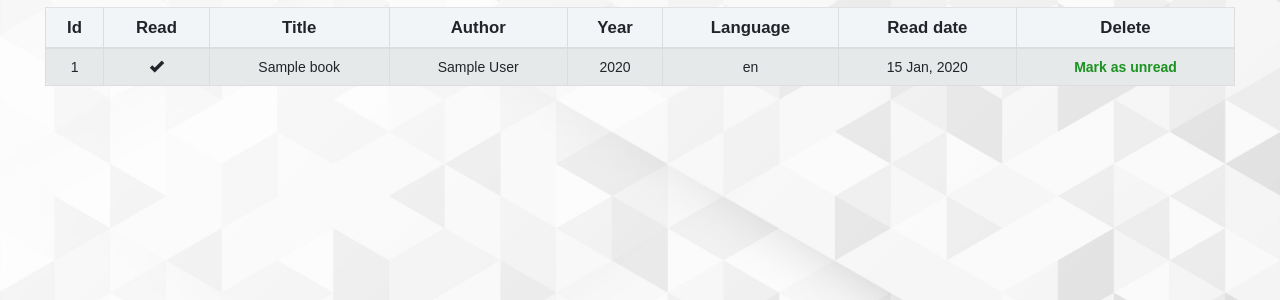
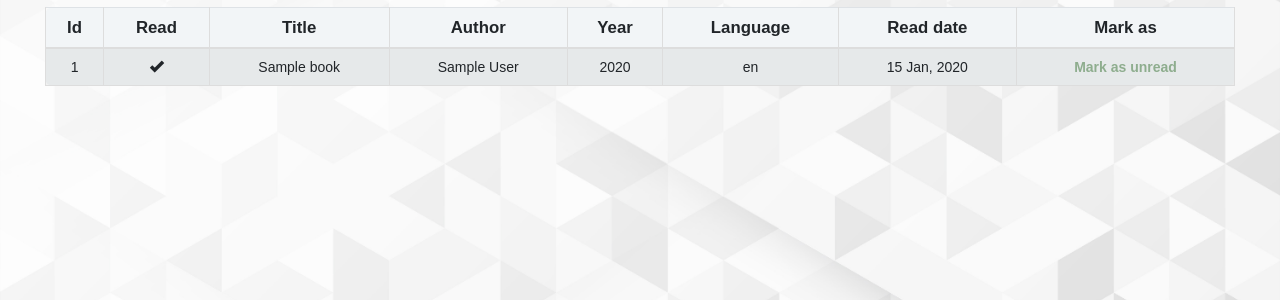
Before and after one commit to krystiangk/home_lib_django, a Django app: template home_lib/templates/home_lib/book_read.html in a window 1280 px wide. Shown: the part 55-355 px from the top of the page. Run offline with Django 3.2, Linux system fonts and the light colour scheme; the template is opened without the code that fills it: most values are stand-ins (such as "Sample title", 1, 10 or a date in 2020); some libraries are stand-ins or nearby versions.

Commit message:
minort chagnes to templates

```diff
--- a/home_lib/static/home_lib/main.css
+++ b/home_lib/static/home_lib/main.css
@@ -178,6 +178,11 @@ color: black;
     font-weight: bold;
 }
 
+.mark_unread_link {
+    color: #8ead8e;
+    font-weight: bold;
+}
+
 .date_plot {
     width: 700px;
 }
--- a/home_lib/templates/home_lib/book_read.html
+++ b/home_lib/templates/home_lib/book_read.html
@@ -16,7 +16,7 @@
                                 <th>Year</th>
                                 <th>Language</th>
                                 <th>Read date</th>
-                                <th>Delete</th>
+                                <th>Mark as</th>
                             </tr>
                         </thead>
                         <tbody>
@@ -32,7 +32,7 @@
                                         <td>{{book.year}}</td>
                                         <td>{{book.get_language_display }}</td>
                                         <td>{{ book.read_timestamp|date:"d M, Y" }}</td>
-                                        <td><a class="mark_read_link" href={% url 'book-mark' pk=book.id %}>Mark as unread</a></td>
+                                        <td><a class="mark_unread_link" href={% url 'book-mark' pk=book.id %}>Mark as unread</a></td>
                                     </tr>
                              {% endfor %}
                         </tbody>
--- a/users/templates/users/login.html
+++ b/users/templates/users/login.html
@@ -11,12 +11,15 @@
                     {{ form|crispy }}
 
                     <button class="button" type="submit" name="submit_button" value="add_book">Sign in</button>
+                    <!--
                     <small class="text-muted ml-2">
                     <a href="{%  url 'password_reset' %}">Forgot password?</a><br>
                     </small>
+                    -->
                     <small style="color: #bfa170">
                         Need An Account? <a style="color: #bfa170" class="ml-2" href="{%  url 'register' %}">Sign up</a>
                     </small>
+
                 </form>
             </div>
         </div>
```
Also changed, not shown: home_lib/templates/home_lib/book_search.html (+4 -3 lines).
